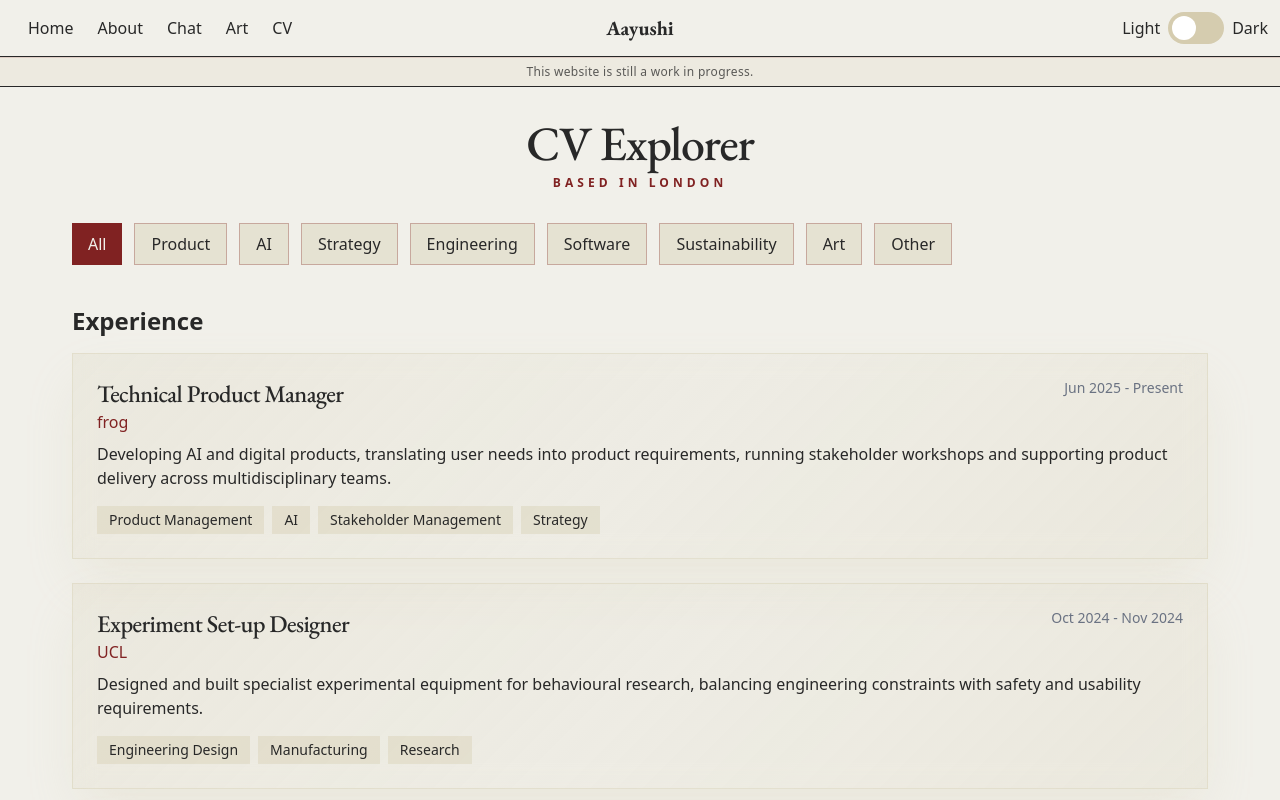
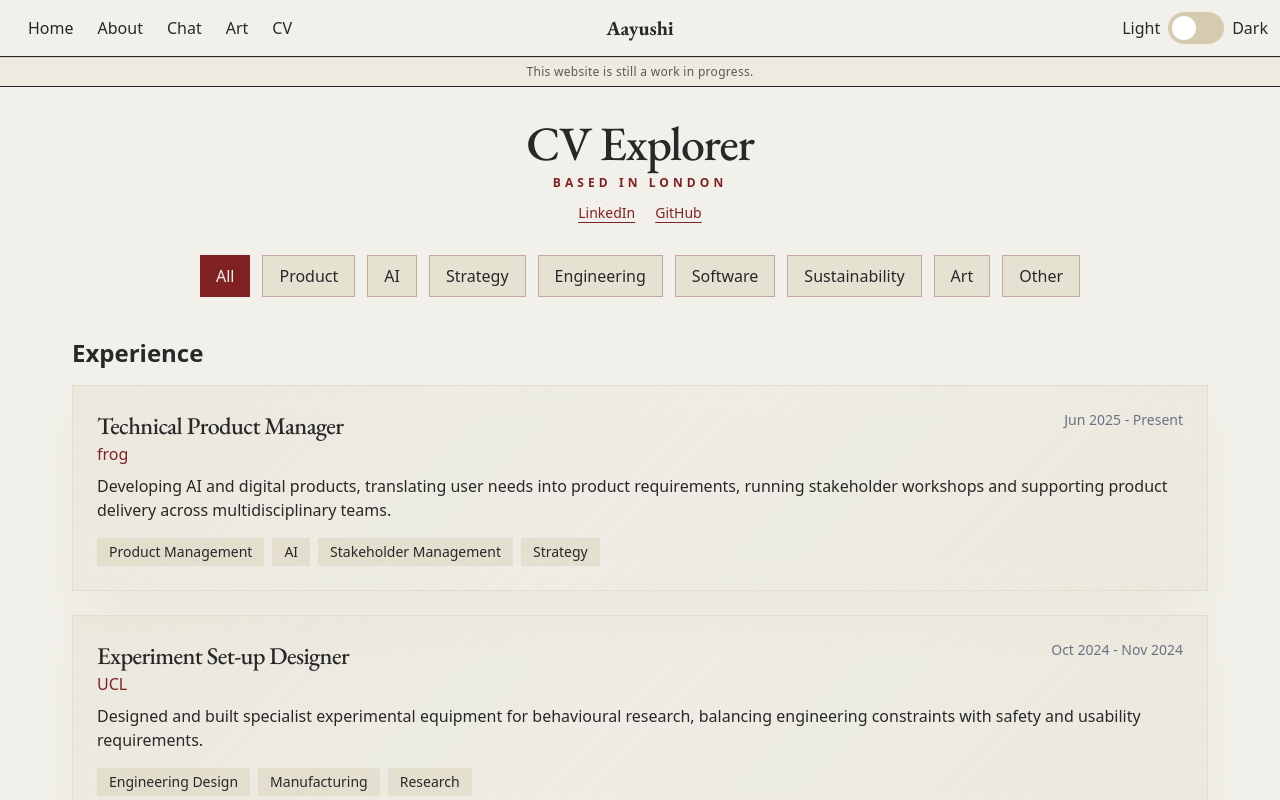
Before and after one commit to jhaveriaayushi/Aayushi-experience, a Next.js app: page /CV in a window 1280 px wide. Shown: the top 800 px of the page. Built offline with nearby package versions, Linux system fonts and the light colour scheme.

Commit message:
centred tags and added linkedin and github

```diff
--- a/app/CV/page.tsx
+++ b/app/CV/page.tsx
@@ -76,9 +76,27 @@ export default function CVPage() {
         <div className="mb-8 text-center">
           <h1 className="text-5xl">CV Explorer</h1>
           <h5 className="mt-2 text-[var(--accent-light)] text-xs">Based in London</h5>
+          <div className="mt-3 flex justify-center gap-5 text-sm">
+            <a
+              href="https://www.linkedin.com/in/aayushi-jhaveri-680253192"
+              target="_blank"
+              rel="noreferrer"
+              className="text-[var(--accent-light)] underline underline-offset-4 hover:opacity-80"
+            >
+              LinkedIn
+            </a>
+            <a
+              href="https://github.com/jhaveriaayushi?tab=repositories"
+              target="_blank"
+              rel="noreferrer"
+              className="text-[var(--accent-light)] underline underline-offset-4 hover:opacity-80"
+            >
+              GitHub
+            </a>
+          </div>
         </div>
 
-        <div className="flex flex-wrap gap-3 mb-10">
+        <div className="flex flex-wrap gap-3 justify-center mb-10">
           {allTags.map((tag) => (
             <button
               key={tag}
```
